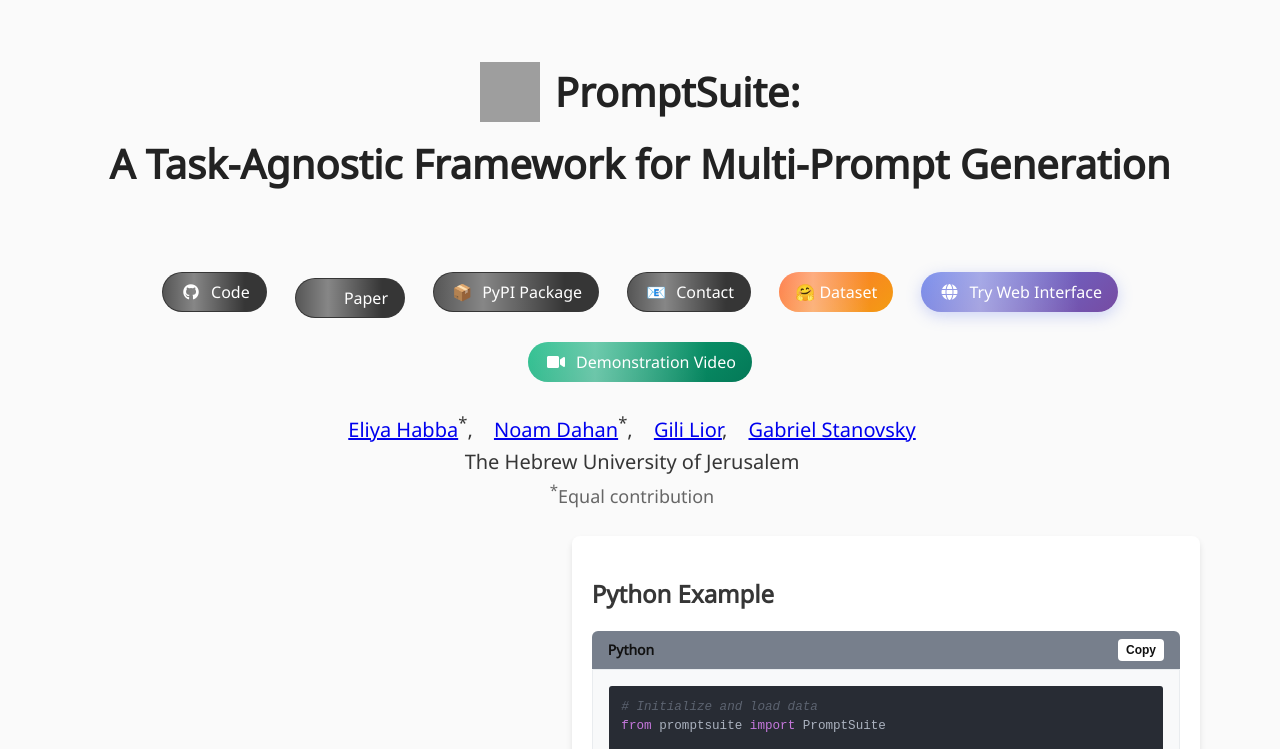
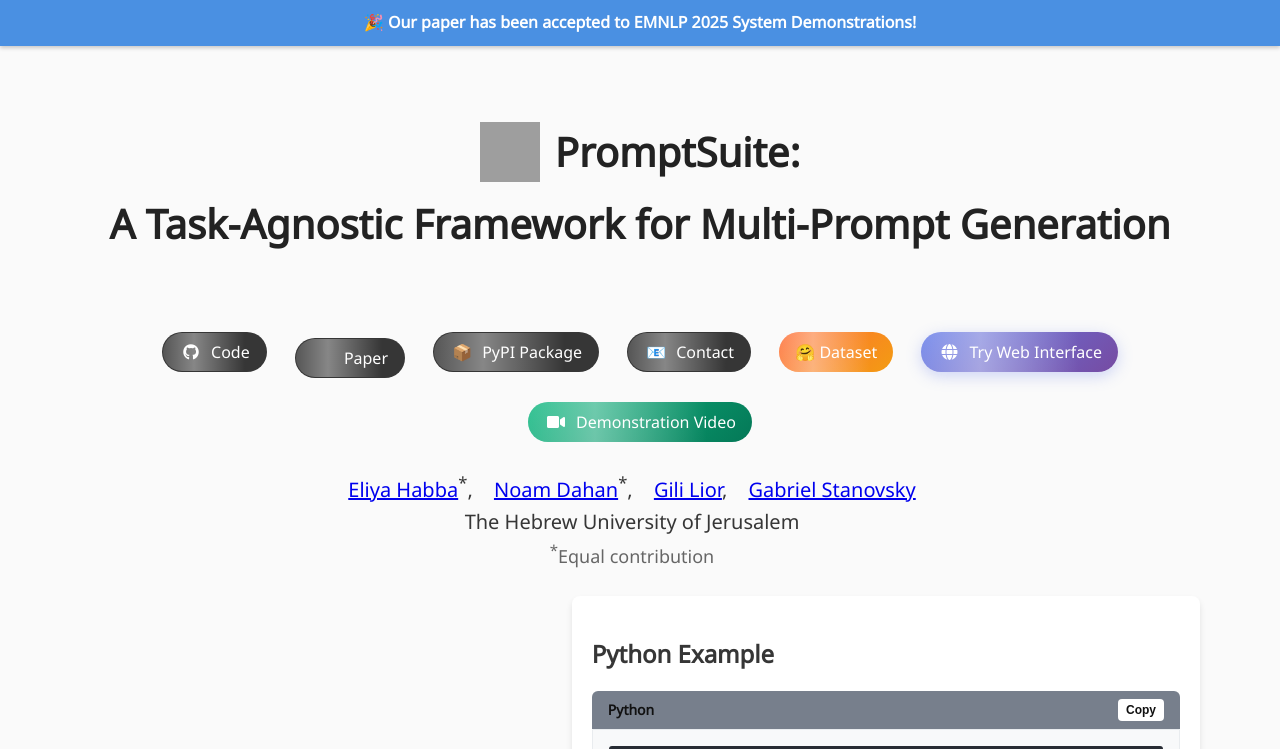
Before and after one commit to eliyahabba/PromptSuite, a plain HTML site: page index.html in a window 1280 px wide. Shown: the top 749 px of the page. Drawn offline with nearby package versions, Linux system fonts and the light colour scheme; grey boxes are pictures that could not be loaded; some icons are missing; a web font is replaced by a local one.

Commit message:
Updated EMNLP 2025 header

```diff
--- a/index.html
+++ b/index.html
@@ -650,8 +650,13 @@
 </head>
 <body>
 
+  <!-- EMNLP Acceptance Banner -->
+  <div style="position: fixed; top: 0; left: 0; right: 0; background-color: #4a90e2; color: white; text-align: center; padding: 10px; font-weight: bold; z-index: 1000; box-shadow: 0 2px 4px rgba(0,0,0,0.2);">
+    🎉 Our paper has been accepted to EMNLP 2025 System Demonstrations!
+  </div>
+
   <!-- Main Hero Section -->
-  <section class="hero">
+  <section class="hero" style="padding-top: 60px;">
     <div class="hero-body">
       <div class="container is-max-desktop">
         <div class="columns is-centered">
```
